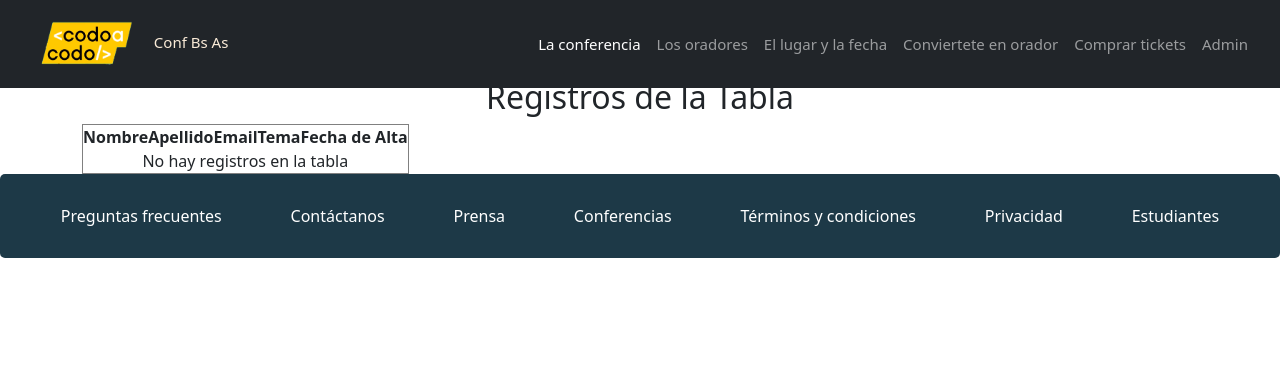
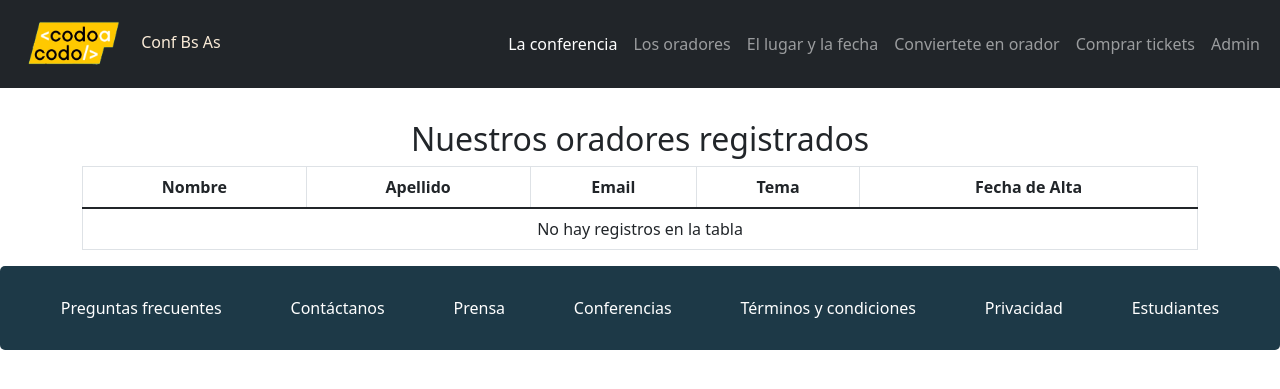
Before and after one commit to arielxct/Trabajo_Integrador_Final_WEB, a PHP site: page /oradores.php in a window 1280 px wide. Shown: the top 389 px of the page. Run offline with PHP 8.4, Linux system fonts and the light colour scheme; data that the repository does not hold is empty; a stand-in replaces the project's code that opens the database connection.

Commit message:
modifico estilos de la tabla que muestra registro en oradores usando boostrap

```diff
--- a/css/style.css
+++ b/css/style.css
@@ -371,9 +371,11 @@ input[type="button"]:hover {
   background-color: #45a049;
 }
 
-.tkt {
+.tkt, .speakers {
   margin-top: 120px;
 }
+
+
 
 /* footer */
 .footer {
--- a/oradores.php
+++ b/oradores.php
@@ -33,7 +33,7 @@ $result = $conn->query($sql);
 
 </head>
 <header class="header">
-    <div class="container text-center">
+    <!-- <div class="container text-center">
         <div class="row">
             <div class="col-2 columna1">
 
@@ -42,26 +42,27 @@ $result = $conn->query($sql);
             </div>
             <div class="col-1 columna3">
                 <a>Conf Bs As</a>
-            </div>
+            </div> -->
 
     <!-- Incluimos el nav-bar -->
-            <div class="col-9 columna2">
+    <!-- <div class="col-9 columna2"> -->
         <?php
         include 'nav-bar.html';
         ?>
-            </div>
-        </div>
+    <!-- </div> -->
+    <!-- </div>
 
-    </div>
+    </div> -->
 
 </header>
 
 <body>
-    <div class="container text-center">
+    <div class="container text-center speakers">
         <main>
             <!-- MMMMMMMM   INSERTO CODIGO HTML PARA VER LA TABLA   MMMMMMMMMMMMMMMMMMMMMMMMMMMMMMMMMMM -->
-            <h2>Registros de la Tabla</h2>
-            <table border="1">
+            <h2>Nuestros oradores registrados</h2>
+            <table class="table table-bordered border-primary-subtle">
+                <thead class="thead-dark">
                     <tr>
                         <th>Nombre</th>
                         <th>Apellido</th>
@@ -69,6 +70,8 @@ $result = $conn->query($sql);
                         <th>Tema</th>
                         <th>Fecha de Alta</th>
                     </tr>
+                </thead>
+                <tbody>
 
                     <?php
                     // Mostrar los registros en la tabla
@@ -89,7 +92,7 @@ $result = $conn->query($sql);
                     // Cerrar la conexión
                     $conn->close();
                     ?>
-
+                </tbody>
             </table>
         </main>
     </div>
```
Lines whose indentation alone changed are shown as unchanged.
